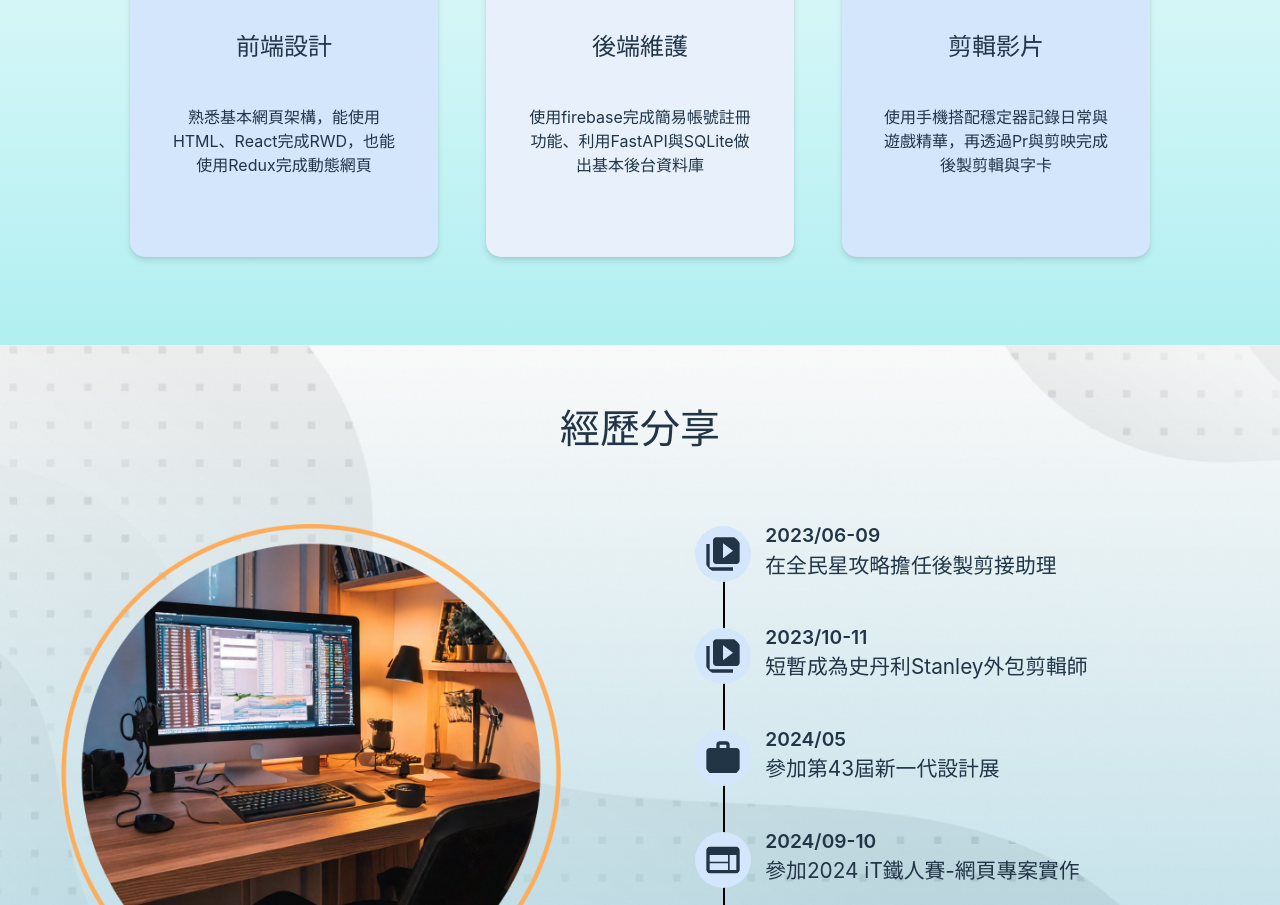
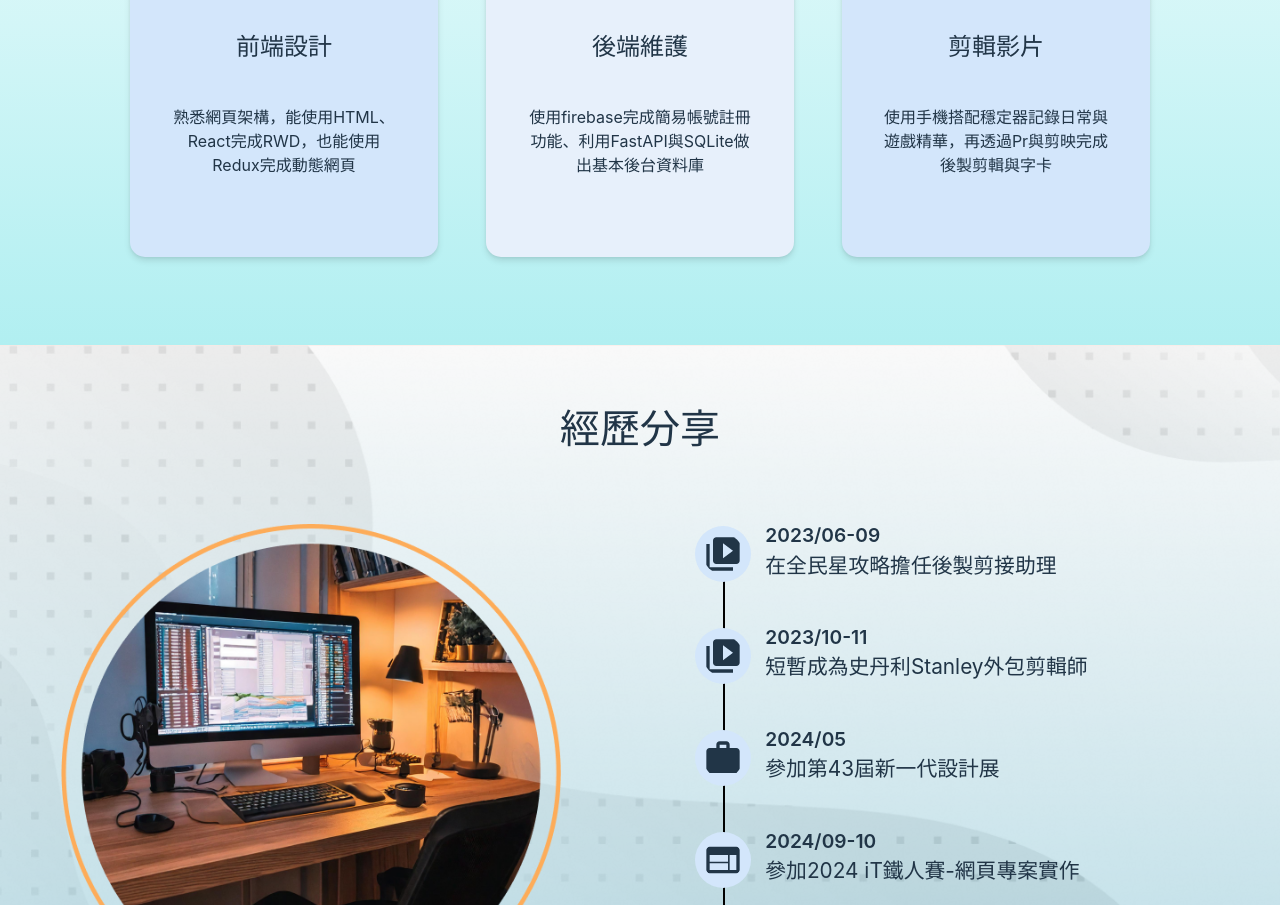
Before and after one commit to hueylu910201/LuWebsite, a React (Vite) app: page / in a window 1280 px wide. Shown: the part 1854-2759 px from the top of the page. Built offline with nearby package versions, Linux system fonts and the light colour scheme.

Commit message:
adjust skill's words

```diff
--- a/src/MySkills/index.jsx
+++ b/src/MySkills/index.jsx
@@ -12,7 +12,7 @@ export default function MySkills() {
                 <div className={styles.introText}>
                     <img src="/web-programming.png" alt="前端設計" />
                     <h3>前端設計</h3>
-                    <p>熟悉基本網頁架構，能使用HTML、React完成RWD，也能使用Redux完成動態網頁</p>
+                    <p>熟悉網頁架構，能使用HTML、React完成RWD，也能使用Redux完成動態網頁</p>
                 </div>
             </Col>
             <Col xs={18} md={6} xxl={5} className={styles.contentColumn2}>
```
